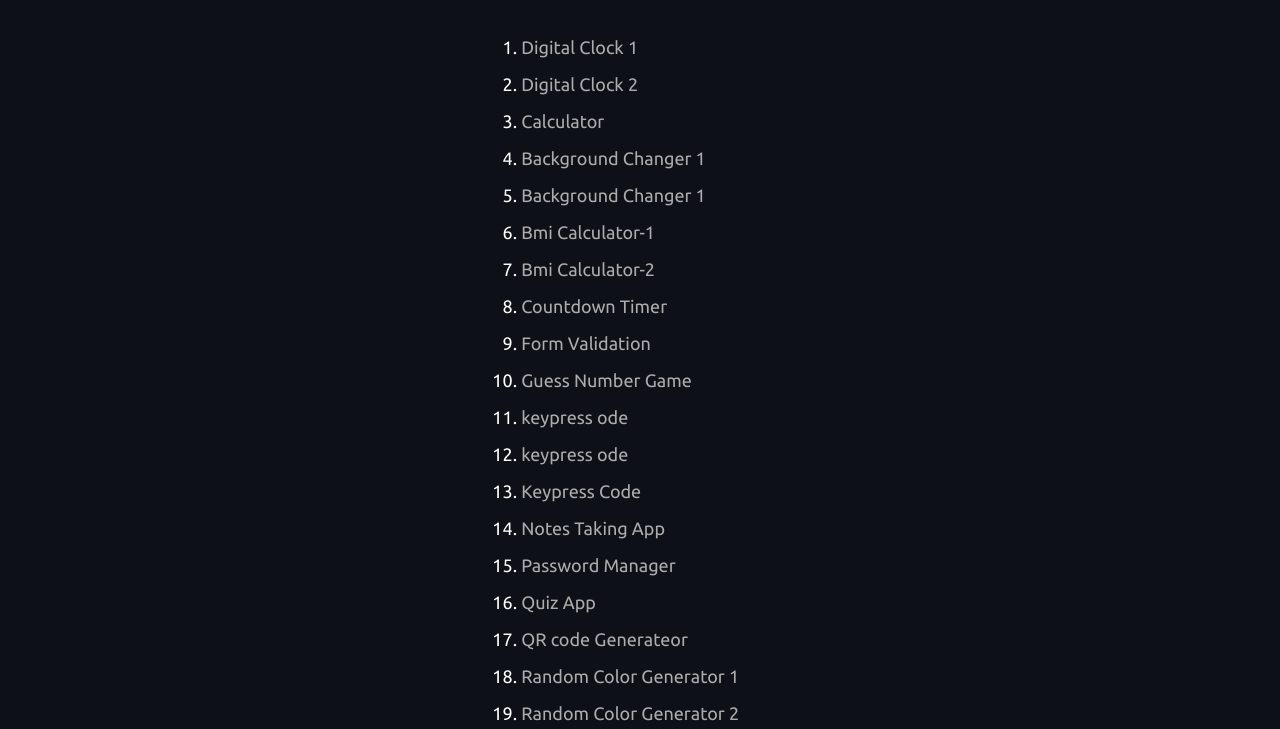
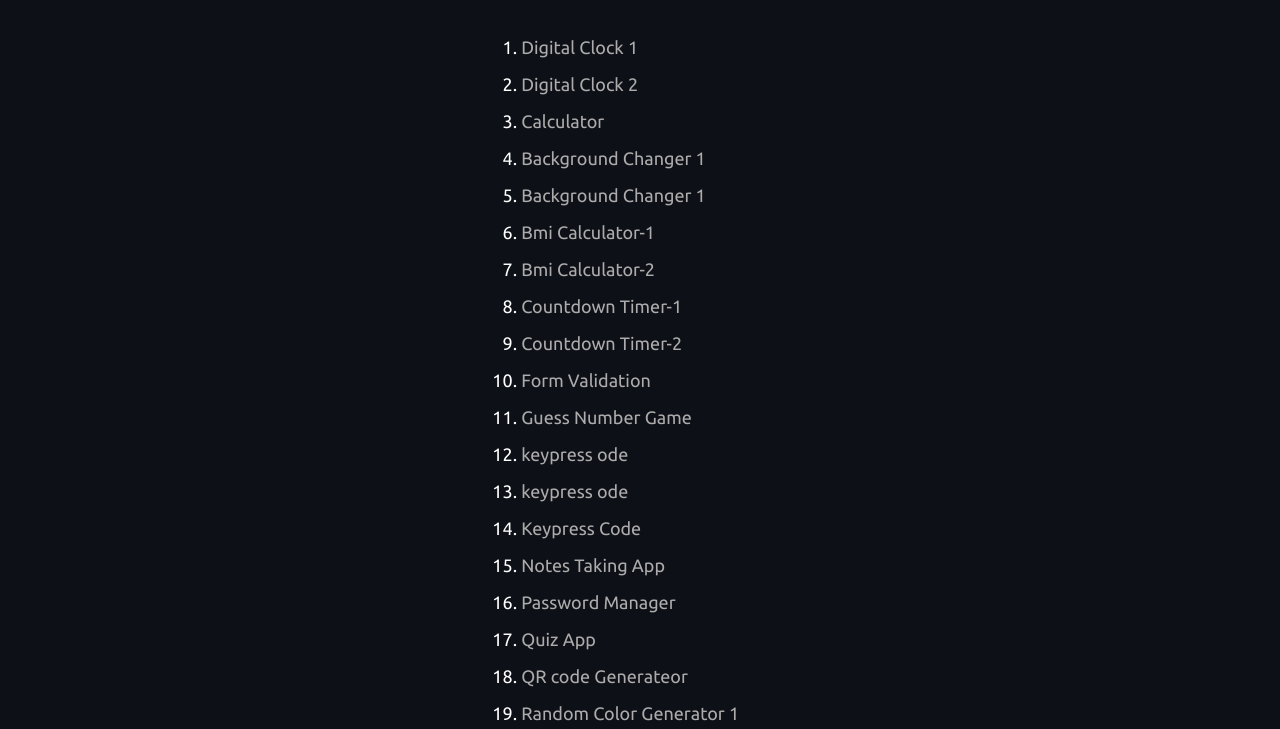
Before and after one commit to chandanprogrammer/javascript-projects, a plain HTML site: page index.html in a window 1280 px wide. Shown: the part 69-798 px from the top of the page. Drawn offline with Linux system fonts and the light colour scheme; files that its build step writes are made by us from their sources.

Commit message:
add: countdown timer

```diff
--- a/index.html
+++ b/index.html
@@ -66,7 +66,8 @@
             <li><a href="./background-changer-2">Background Changer 1</a></li>
             <li><a href="./bmi-calculator-1">Bmi Calculator-1</a></li>
             <li><a href="./bmi-calculator-1">Bmi Calculator-2</a></li>
-            <li><a href="./countdown-timer">Countdown Timer</a></li>
+            <li><a href="./countdown-timer-1">Countdown Timer-1</a></li>
+            <li><a href="./countdown-timer-2">Countdown Timer-2</a></li>
             <li><a href="./form-validation">Form Validation</a></li>
             <li><a href="./guess-number-game">Guess Number Game</a></li>
             <li><a href="./guess-number-game">keypress ode</a></li>
```
